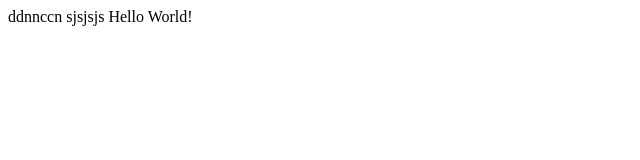
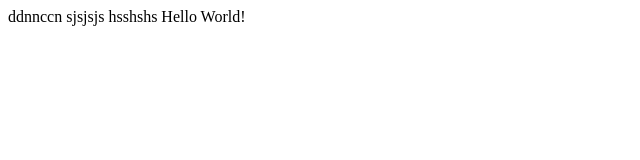
Before and after one commit to Tech-Jewel/My-90-Days-Of-Code, a plain HTML site: page Day1-5/Index.html in a window 1280 px wide. Shown: the full height of the page, 0-640 px from the left. Drawn offline with Linux system fonts and the light colour scheme.

Commit message:
modified:   Day1-5/Index.html

```diff
--- a/Day1-5/Index.html
+++ b/Day1-5/Index.html
@@ -6,7 +6,7 @@
     <title>Day 1-5 | 90 Days JavaScript Challenge</title>
 </head>
 <body>
-    ddnnccn sjsjsjs
+    ddnnccn sjsjsjs hsshshs
 
     <script src="script.js"></script>
 </body>
```
